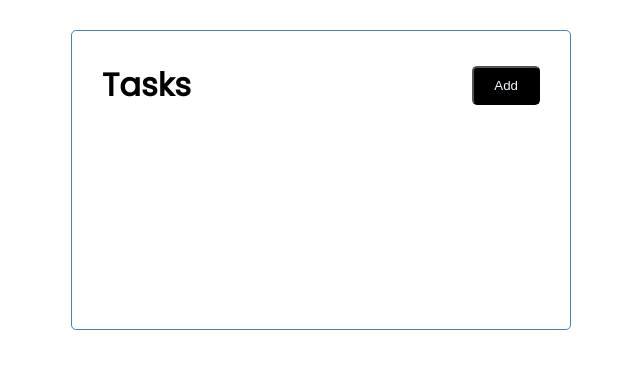
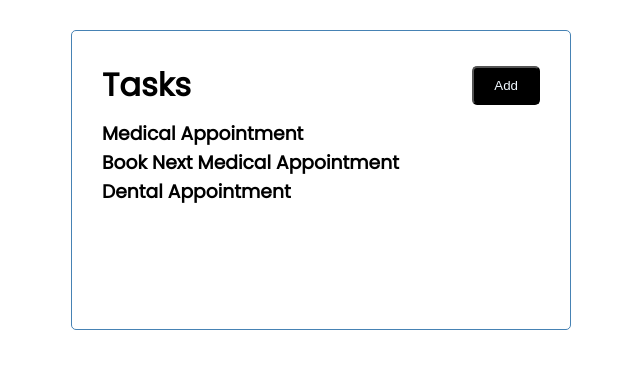
Before and after one commit to Hong-Zhen/reactjs-tasktracker, a React (Create React App) app: page / in a window 1280 px wide. Shown: the top 368 px of the page, without its empty margins (319-959 px from the left). Built offline with nearby package versions, Linux system fonts and the light colour scheme.

Commit message:
add task

```diff
--- a/src/App.js
+++ b/src/App.js
@@ -1,9 +1,35 @@
+// https://github.com/bradtraversy/react-crash-2021
+
+import React, { useState } from "react";
 import Header from "./components/Header";
+import Tasks from "./components/Tasks";
 
 function App() {
+  const [tasks, setTasks] = useState([
+    {
+      id: 1,
+      text: "Medical Appointment",
+      day: "16 Jul at 3pm",
+      reminder: true,
+    },
+    {
+      id: 2,
+      text: "Book Next Medical Appointment",
+      day: "20 Dec at 8am",
+      reminder: true,
+    },
+    {
+      id: 3,
+      text: "Dental Appointment",
+      day: "16 Mar at 9am",
+      reminder: false,
+    },
+  ]);
+
   return (
     <div className="container">
       <Header title="Tasks" />
+      <Tasks tasks={tasks} />
     </div>
   );
 }
--- a/src/components/Button.js
+++ b/src/components/Button.js
@@ -1,9 +1,7 @@
 import React from "react";
+import PropType from "prop-types";
 
-const Button = ({ text }) => {
-  const button_handler = () => {
-    console.log("clicked button 1");
-  };
+const Button = ({ text, button_handler }) => {
   return (
     <button onClick={button_handler} className="btn" style={{}}>
       {text}
@@ -15,4 +13,8 @@ Button.defaultProps = {
   text: "Add Button Text",
 };
 
+Button.PropType = {
+  onClick: PropType.func.isRequired,
+};
+
 export default Button;
--- a/src/components/Header.js
+++ b/src/components/Header.js
@@ -3,10 +3,14 @@ import PropType from "prop-types";
 import Button from "./Button";
 
 export const Header = ({ title }) => {
+  const button_handler = () => {
+    console.log("clicked button 1");
+  };
+
   return (
     <header className="header">
       <h1>{title}</h1>
-      <Button text="Add" />
+      <Button text="Add" onClick={button_handler} />
     </header>
   );
 };
--- /dev/null
+++ b/src/components/Tasks.js
@@ -0,0 +1,13 @@
+import PropType from "prop-types";
+
+const Tasks = ({ tasks }) => {
+  return (
+    <>
+      {tasks.map((task) => (
+        <h3>{task.text}</h3>
+      ))}
+    </>
+  );
+};
+
+export default Tasks;
--- a/src/index.css
+++ b/src/index.css
@@ -24,6 +24,7 @@ body {
   display: flex;
   align-items: center;
   justify-content: space-between;
+  padding-bottom: 10px;
 }
 
 .btn {
```
